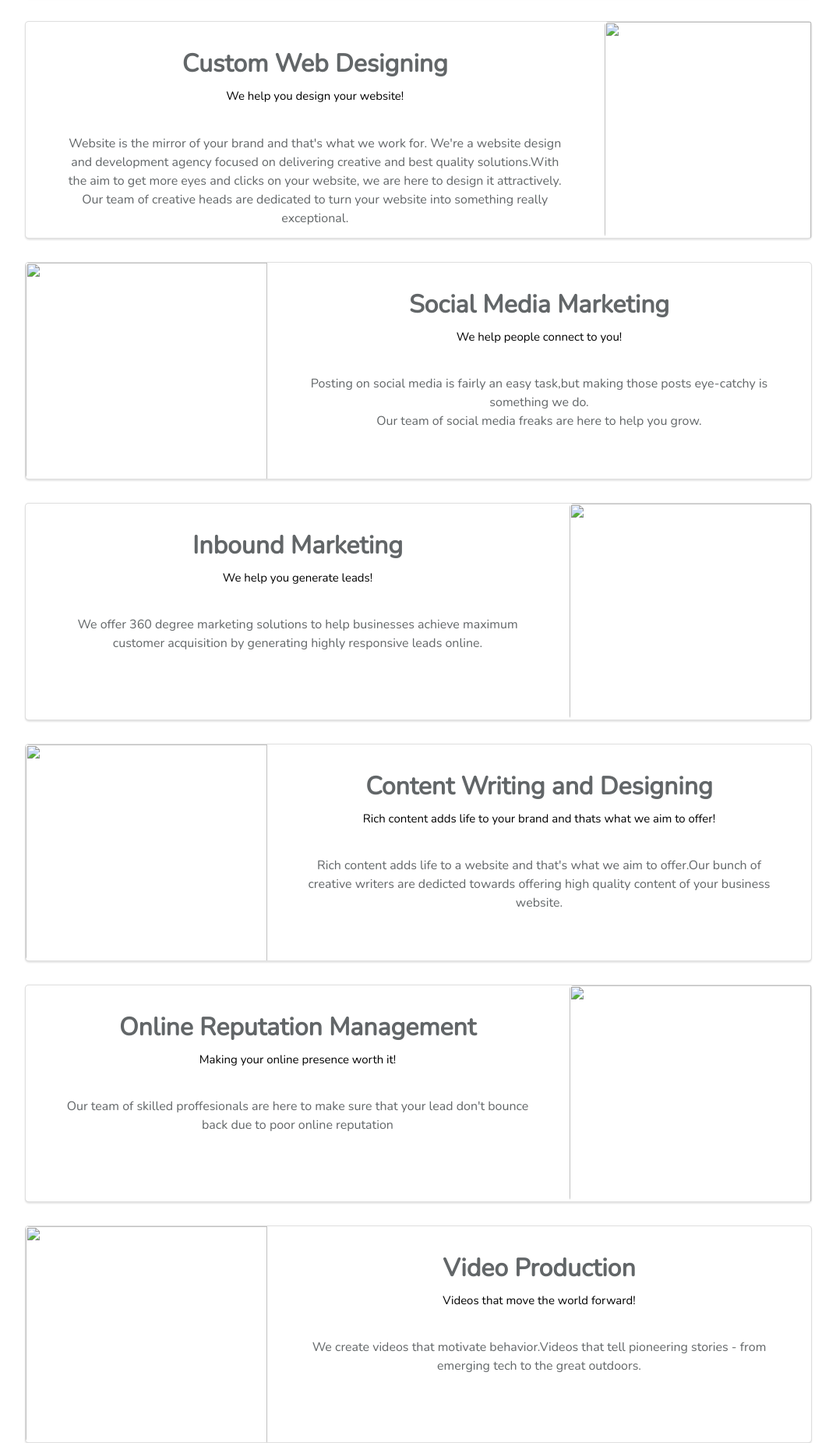
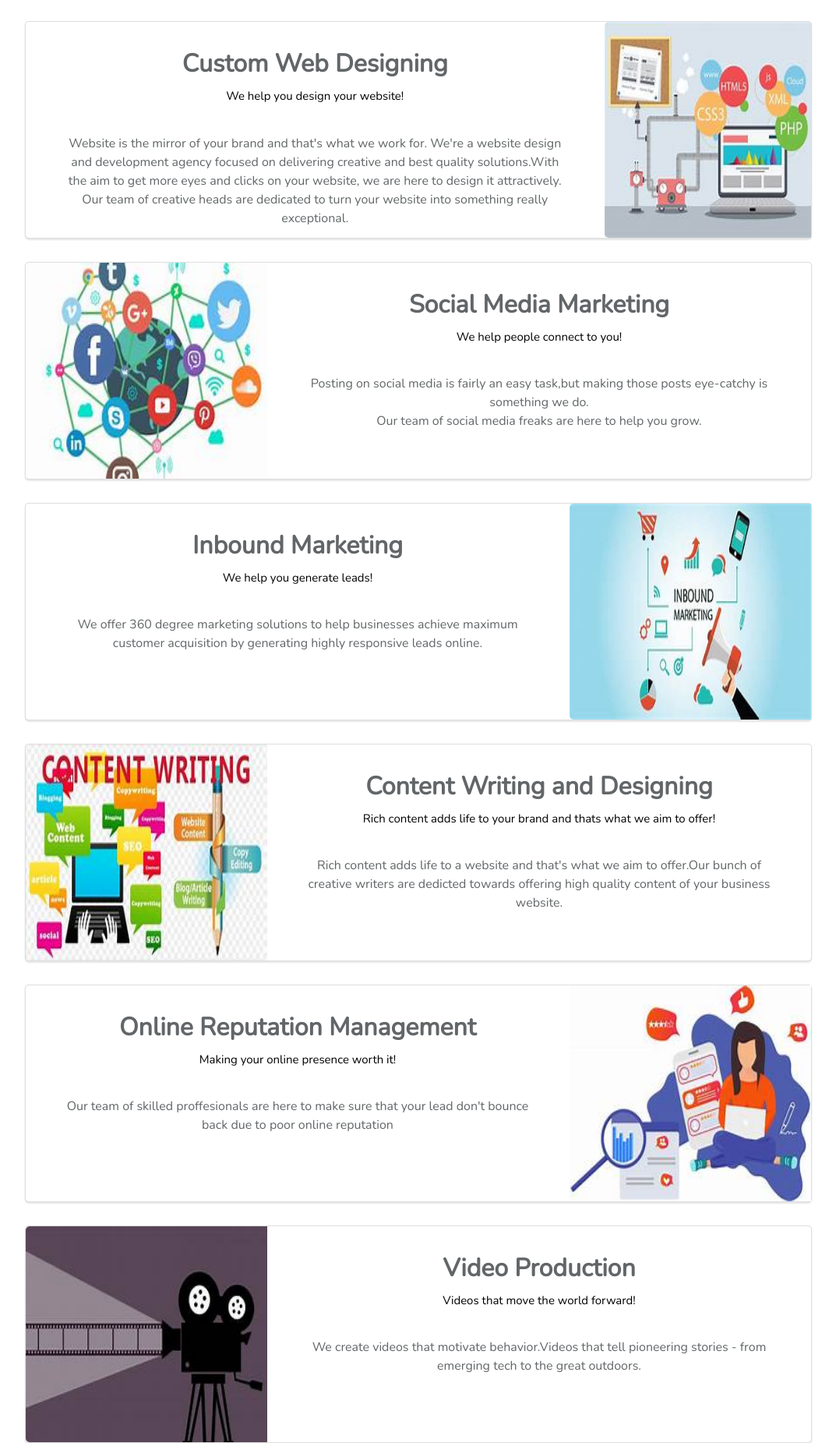
Before and after one commit to jayant-ism/autumn_temp, a website: page views/services.html in a window 1280 px wide. Shown: the part 884-2735 px from the top of the page at 78% size, without its empty margins (38-1111 px from the left). Drawn offline with nearby package versions, Linux system fonts and the light colour scheme; files whose address does not match are found by name.

Commit message:
Update services.html

```diff
--- a/views/services.html
+++ b/views/services.html
@@ -7,7 +7,7 @@
   <link rel="stylesheet" href="../public/assets/bootstrap/css/bootstrap.min.css">
 
   <!-- <link rel="stylesheet" type="text/css" href="/css/style3.css"> -->
-  <link rel="stylesheet" type="text/css" href="/css/style3.css">
+  <link rel="stylesheet" type="text/css" href="../public/css/style3.css">
   <meta name="viewport" content="width=device-width, initial-scale=1">
 </head>
 <body>
@@ -39,7 +39,7 @@
 <div class="main">
 <ul>
       <li class="card card1">
-        <img src="assets\images\app.jpg" class="featured-image">
+        <img src="../assets/images/app.jpg" class="featured-image">
         <article class="card-body">
           <header>
             <div class="title">
@@ -75,14 +75,14 @@
             </ol>
           </header>
         </article>
-        <img src="assets\images\web.jpeg" class="featured-image">
+        <img src="../assets/images/web.jpeg" class="featured-image">
       </li>
     </ul>
 
 
     <ul>
       <li class="card card1">
-        <img src="assets\images\social_media.jpeg" class="featured-image">
+        <img src="../assets/images/social_media.jpeg" class="featured-image">
         <article class="card-body">
           <header>
             <div class="title">
@@ -117,14 +117,14 @@
             </ol>
           </header>
         </article>
-        <img src="assets\images\inbound_marketing.jpeg" class="featured-image">
+        <img src="../assets/images/inbound_marketing.jpeg" class="featured-image">
       </li>
     </ul>
 
 
     <ul>
       <li class="card card1">
-        <img src="assets\images\content.jpeg" class="featured-image">
+        <img src="../assets/images/content.jpeg" class="featured-image">
         <article class="card-body">
           <header>
             <div class="title">
@@ -159,14 +159,14 @@
             </ol>
           </header>
         </article>
-        <img src="assets\images\online_reputation.jpeg" class="featured-image">
+        <img src="../assets/images/online_reputation.jpeg" class="featured-image">
       </li>
     </ul>
 
 
  <ul>
       <li class="card card1">
-        <img src="assets\images\video_prod.jpeg" class="featured-image">
+        <img src="../assets/images/video_prod.jpeg" class="featured-image">
         <article class="card-body">
           <header>
             <div class="title">
```
